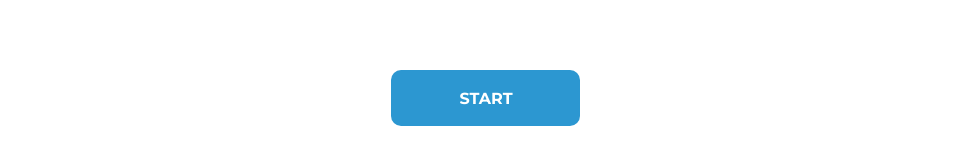
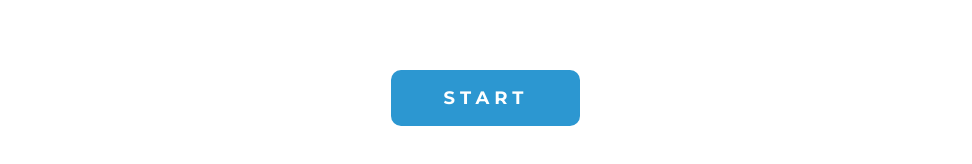
Before and after one commit to viniciusf84/challenge-iclinic, a React (Create React App) app: page / in a window 1280 px wide. Shown: the part 246-410 px from the top of the page, without its empty margins (154-1126 px from the left). Built offline with nearby package versions, Linux system fonts and the light colour scheme.

Commit message:
[ * ] Disabled button style

```diff
--- a/src/components/Button/Button.styled.ts
+++ b/src/components/Button/Button.styled.ts
@@ -1,33 +1,59 @@
 import styled from 'styled-components';
+import { rgba } from 'polished';
 import { colors } from '../../styles/variables';
 
 export const ButtonStyled = styled.button`
 	border-radius: 10px;
-	height: 56px;
+	min-height: 56px;
 	min-width: 189px;
 	border: none;
 	font-weight: bold;
 	font-size: 1rem;
 	padding: 0 42px;
 	cursor: pointer;
+	transition: background-color 0.3s ease-out;
+
+	&:disabled {
+		cursor: not-allowed;
+	}
 
 	&.uppercase {
 		text-transform: uppercase;
+		font-size: 1.125rem;
+		letter-spacing: 5px;
 	}
 
 	&.primary {
 		background-color: ${colors.primary};
 		color: ${colors.clear};
 		padding: 0;
+
+		&:hover {
+			background-color: ${rgba(colors.primary, 0.7)};
+		}
 	}
 
 	&.clear {
 		background-color: ${colors.clear};
 		color: ${colors.dark};
+
+		&:hover {
+			background-color: ${rgba(colors.clear, 0.7)};
+		}
 	}
 
 	&.black {
 		background-color: ${colors.dark};
 		color: ${colors.light};
+		transition: color 0.3s ease-out;
+
+		&:disabled {
+			background-color: ${rgba(colors.dark, 0.3)};
+			color: ${colors.light};
+		}
+
+		&:hover {
+			color: ${rgba(colors.clear, 0.7)};
+		}
 	}
 `;
```
